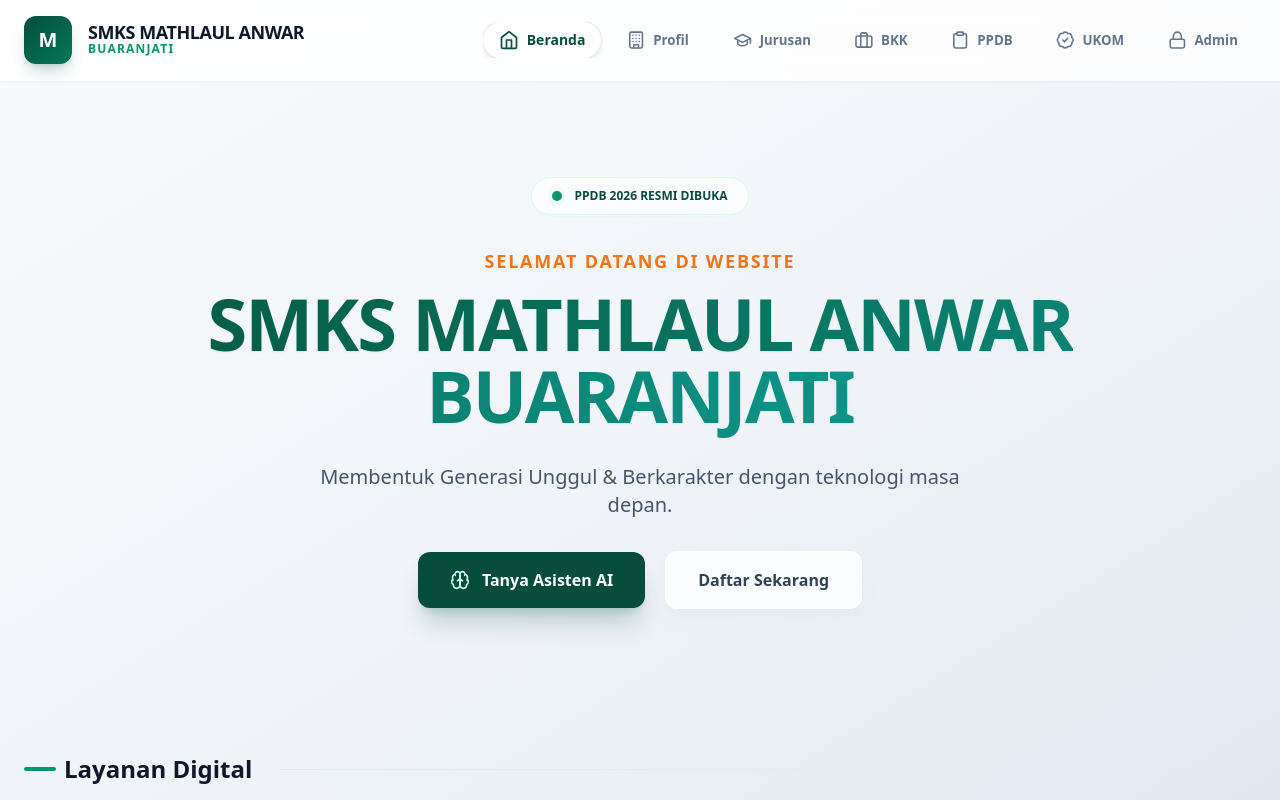
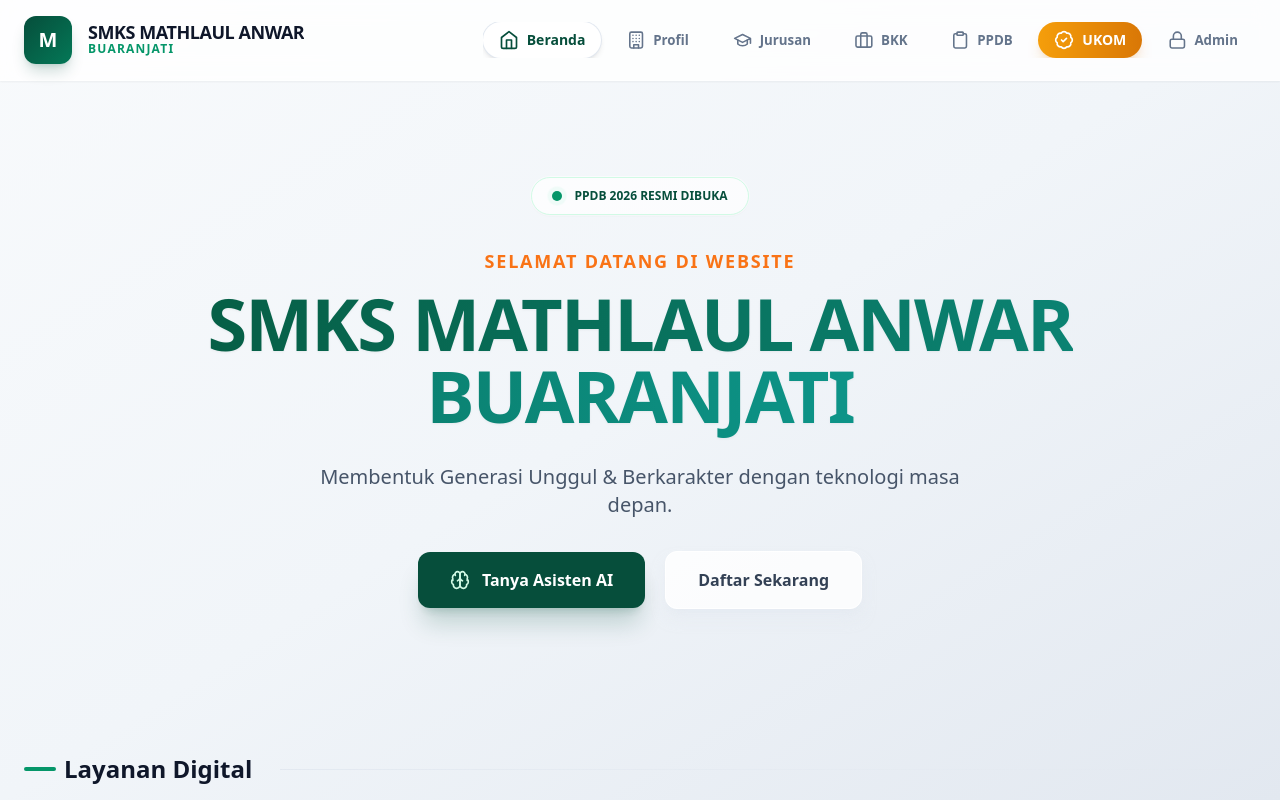
Before and after one commit to kangdanu93-spec/smkma, a React (Vite) app: page / in a window 1280 px wide. Built offline with nearby package versions, Linux system fonts and the light colour scheme; no server answers; the database is empty.

Commit message:
Add files via upload

```diff
--- a/App.tsx
+++ b/App.tsx
@@ -44,7 +44,7 @@ export default function App() {
     { mode: PortalMode.MAJORS, icon: GraduationCapIcon, label: "Jurusan" },
     { mode: PortalMode.BKK, icon: BriefcaseIcon, label: "BKK" },
     { mode: PortalMode.PPDB, icon: ClipboardIcon, label: "PPDB", special: "emerald" },
-    { mode: PortalMode.UKOM, icon: CheckBadgeIcon, label: "UKOM", special: "amber" },
+    { mode: PortalMode.UKOM, icon: CheckBadgeIcon, label: "UKOM", special: "amber", externalUrl: "https://pendaftaran-ukom-lemon.vercel.app/" },
     { mode: PortalMode.ADMIN, icon: LockIcon, label: "Admin" },
   ];
 
@@ -78,6 +78,30 @@ export default function App() {
 
              // Dynamic Class Logic
              let baseClass = "flex items-center justify-center gap-2 px-3 py-2 md:px-4 md:py-2 rounded-full text-sm font-bold transition-all duration-300 shrink-0";
+
+             // External Link Handling (UKOM)
+             if ((item as any).externalUrl) {
+                // For UKOM/Amber, make it look active/highlighted to serve as CTA
+                const externalClass = item.special === 'amber'
+                   ? "bg-gradient-to-r from-amber-500 to-amber-600 text-white shadow-lg shadow-amber-600/20 scale-100 hover:scale-105 hover:shadow-amber-600/30"
+                   : "text-slate-500 hover:text-slate-800 hover:bg-slate-100/80 scale-95 hover:scale-100";
+
+                return (
+                  <a
+                    key={item.mode}
+                    href={(item as any).externalUrl}
+                    target="_blank"
+                    rel="noopener noreferrer"
+                    className={`${baseClass} ${externalClass}`}
+                    title={item.label}
+                  >
+                    <item.icon className="w-5 h-5" />
+                    <span className="hidden md:inline">{item.label}</span>
+                  </a>
+                );
+             }
+
+             // Internal Navigation
              let activeClass = "";
              let inactiveClass = "text-slate-500 hover:text-slate-800 hover:bg-slate-100/80 scale-95 hover:scale-100";
 
@@ -133,38 +157,6 @@ export default function App() {
               <SimpleContent mode={currentMode} />
            </div>
         )}
-
-        {currentMode === PortalMode.UKOM && (
-           <div className="w-full h-full p-4 md:p-8 flex flex-col animate-fade-in-up">
-             <div className="flex-1 bg-white rounded-2xl border border-slate-200 shadow-xl shadow-slate-200/50 overflow-hidden relative flex flex-col">
-               <div className="bg-slate-50 px-6 py-3 border-b border-slate-200 flex justify-between items-center">
-                  <div className="flex items-center gap-3">
-                     <div className="p-2 bg-amber-100 rounded-lg text-amber-700 animate-pulse">
-                        <CheckBadgeIcon className="w-5 h-5" />
-                     </div>
-                     <div>
-                       <h3 className="font-bold text-slate-900">Aplikasi Pendaftaran UKOM</h3>
-                       <p className="text-xs text-slate-500">Portal Eksternal Terintegrasi</p>
-                     </div>
-                  </div>
-                  <a
-                    href="https://pendaftaran-ukom-lemon.vercel.app/"
-                    target="_blank"
-                    rel="noopener noreferrer"
-                    className="flex items-center gap-2 text-xs font-bold text-slate-600 hover:text-slate-900 bg-white px-3 py-1.5 rounded-lg border border-slate-200 hover:bg-slate-50 transition-colors hover:shadow-sm"
-                  >
-                    Buka di Tab Baru <ArrowRightIcon className="w-3 h-3" />
-                  </a>
-               </div>
-               <iframe
-                 src="https://pendaftaran-ukom-lemon.vercel.app/"
-                 className="w-full flex-1 border-0"
-                 title="Pendaftaran UKOM"
-                 allow="camera; microphone; geolocation"
-               />
-             </div>
-           </div>
-        )}
       </main>
     </div>
   );
--- a/components/SchoolDashboard.tsx
+++ b/components/SchoolDashboard.tsx
@@ -175,9 +175,9 @@ export default function SchoolDashboard({ onNavigate }: SchoolDashboardProps) {
             </div>
           </div>
 
-          {/* UKOM Card */}
+          {/* UKOM Card - UPDATED TO EXTERNAL LINK */}
           <div
-            onClick={() => onNavigate(PortalMode.UKOM)}
+            onClick={() => window.open('https://pendaftaran-ukom-lemon.vercel.app/', '_blank')}
             className="group glass-panel rounded-2xl p-6 cursor-pointer hover:-translate-y-2 transition-all duration-300 hover:shadow-xl hover:shadow-emerald-900/10 animate-fade-in-up delay-300 relative overflow-hidden border-amber-100/50"
           >
             <div className="absolute top-0 right-0 w-24 h-24 bg-amber-500/5 rounded-bl-[60px] transition-transform group-hover:scale-110"></div>
```
